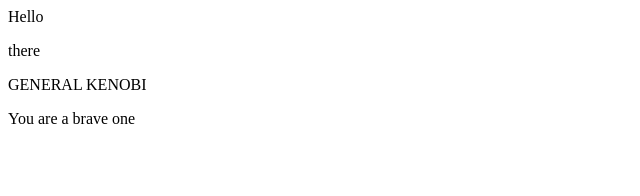
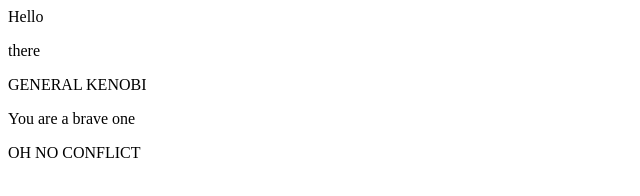
Before and after one commit to stephenmccreary-transmute/demorepo, a plain HTML site: page index.html in a window 1280 px wide. Shown: the whole page, without its empty margins (0-640 px from the left). Drawn offline with Linux system fonts and the light colour scheme.

Commit message:
added - oh no conflict

```diff
--- a/index.html
+++ b/index.html
@@ -3,3 +3,5 @@
 
 <p>GENERAL KENOBI</p>
 <p>You are a brave one</p>
+
+<p>OH NO CONFLICT</p>
```
